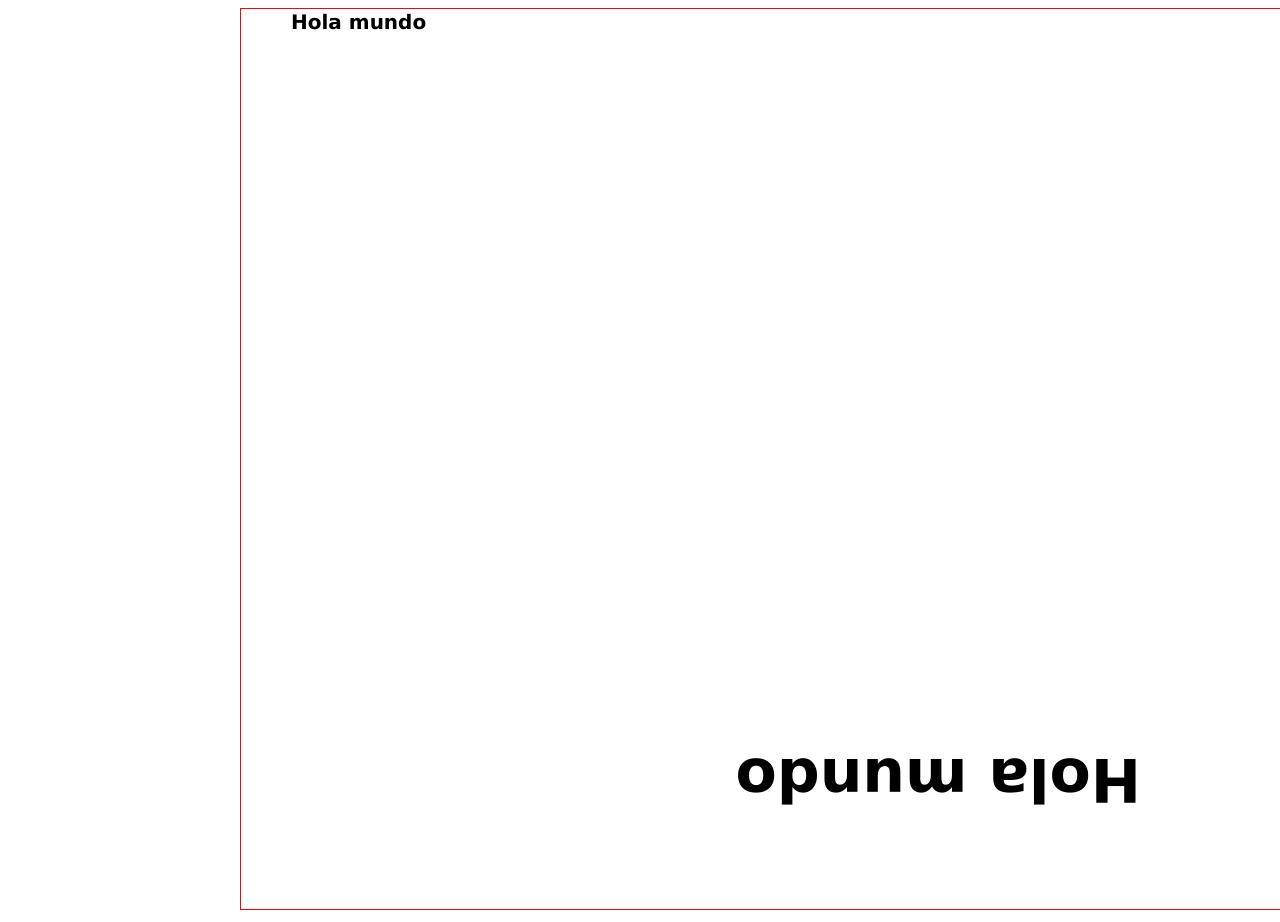
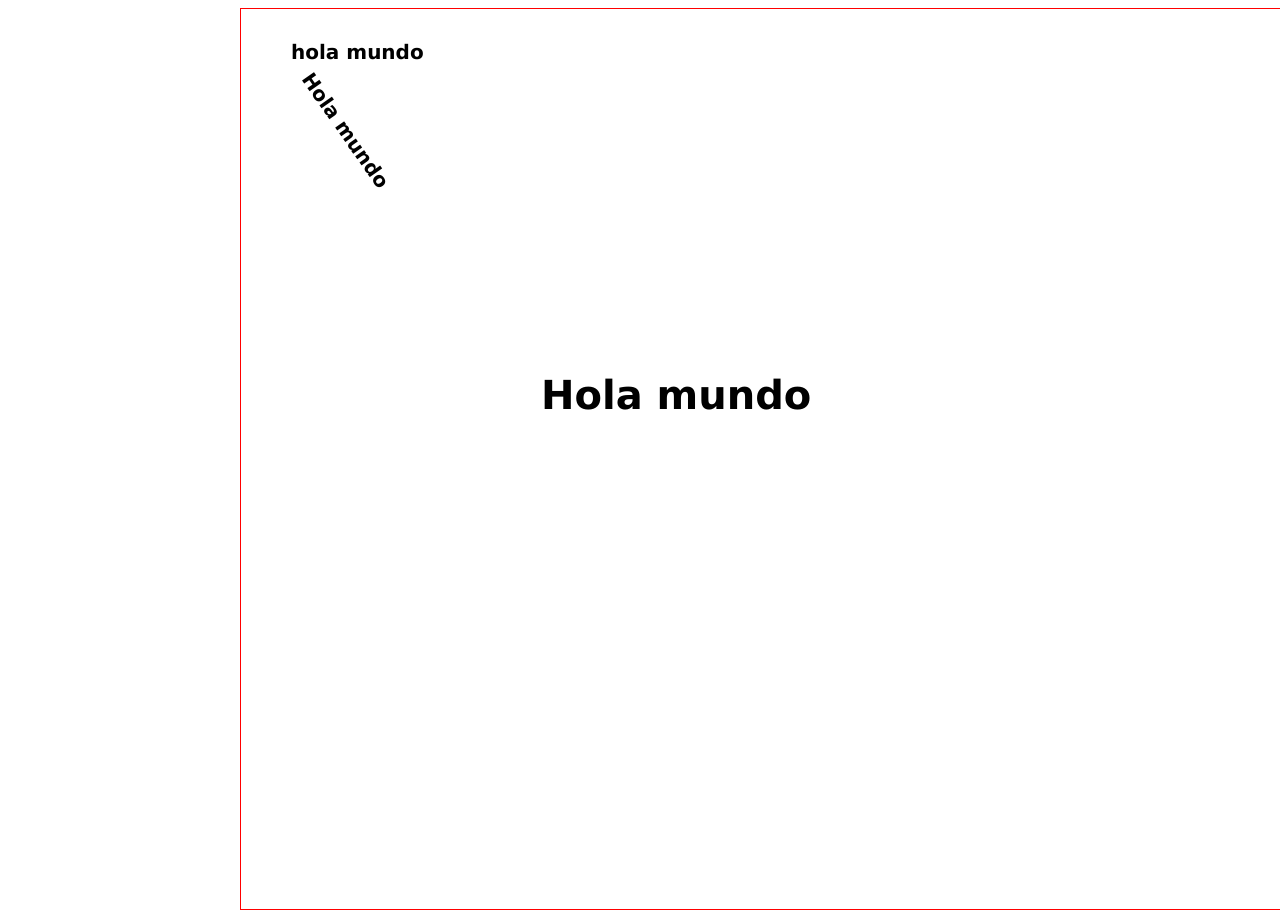
Before and after one commit to Santocoyo/HTML5-CSS-and-Javascript-course, a plain HTML site: page API-Canvas/transformaciones.html in a window 1280 px wide. Shown: the top 922 px of the page. Drawn offline with Linux system fonts and the light colour scheme.

Commit message:
Add API features

```diff
--- a/API-Canvas/transformaciones.html
+++ b/API-Canvas/transformaciones.html
@@ -17,11 +17,16 @@
             function comenzar(){
                 var lienzo=document.getElementById("lienzo").getContext("2d");
                 lienzo.font="bold 20px verdana";
-                lienzo.fillText("Hola mundo", 50, 20);
-                lienzo.scale(3,3);
-                lienzo.translate(100,100);
-                lienzo.rotate(Math.PI);
-                lienzo.fillText("Hola mundo", -200, -150);
+                lienzo.save();
+                lienzo.fillText("hola mundo", 50, 50);
+                lienzo.translate(60,70);
+                lienzo.rotate(Math.PI/180*55);
+                lienzo.fillText("Hola mundo", 0, 0);
+                //lienzo.rotate(-Math.PI/180*55);
+                lienzo.restore();
+                lienzo.translate(300,400);
+                lienzo.scale(2,2);
+                lienzo.fillText("Hola mundo", 0, 0);
             }
             window.addEventListener("load", comenzar, false);
         </script>
```
